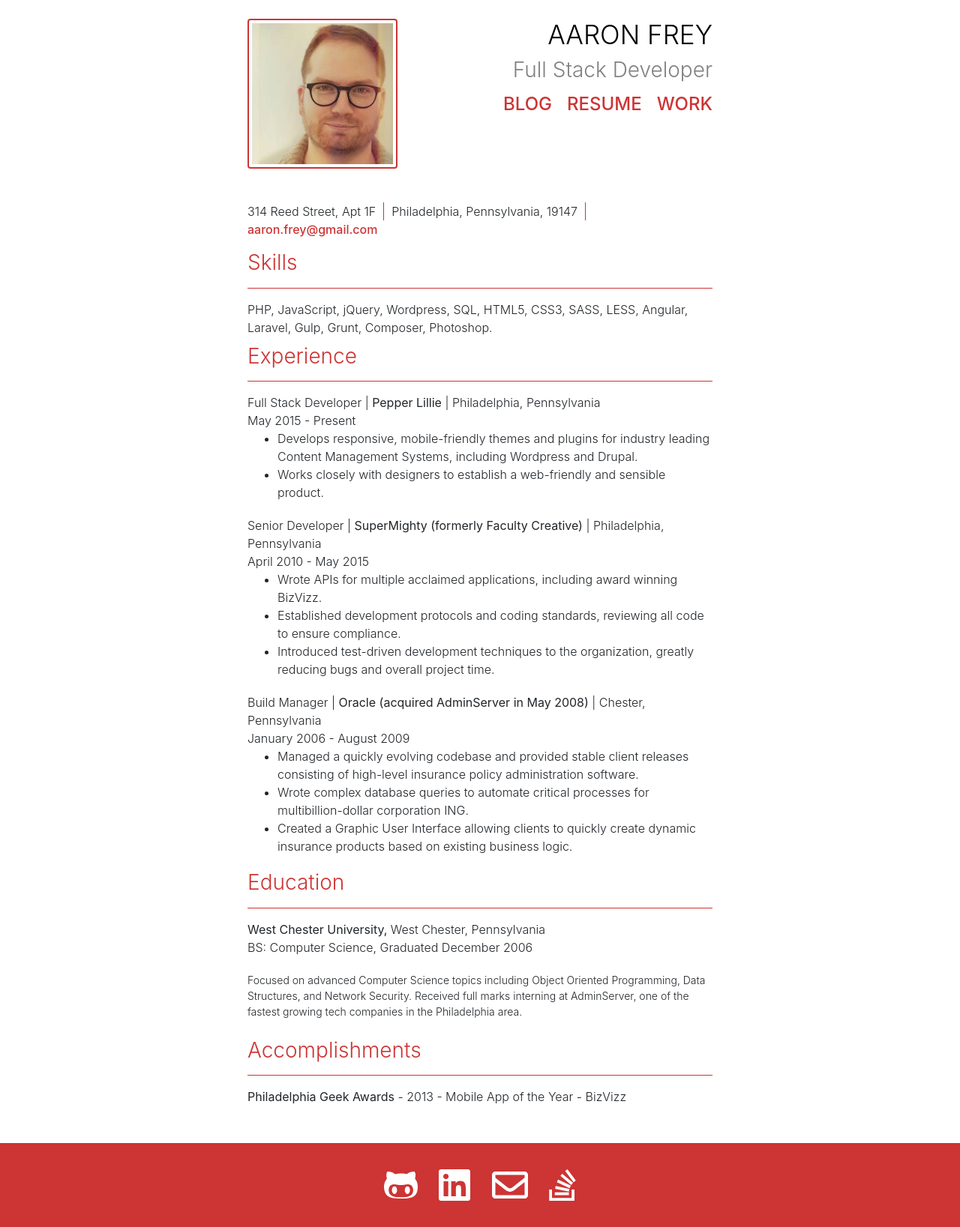
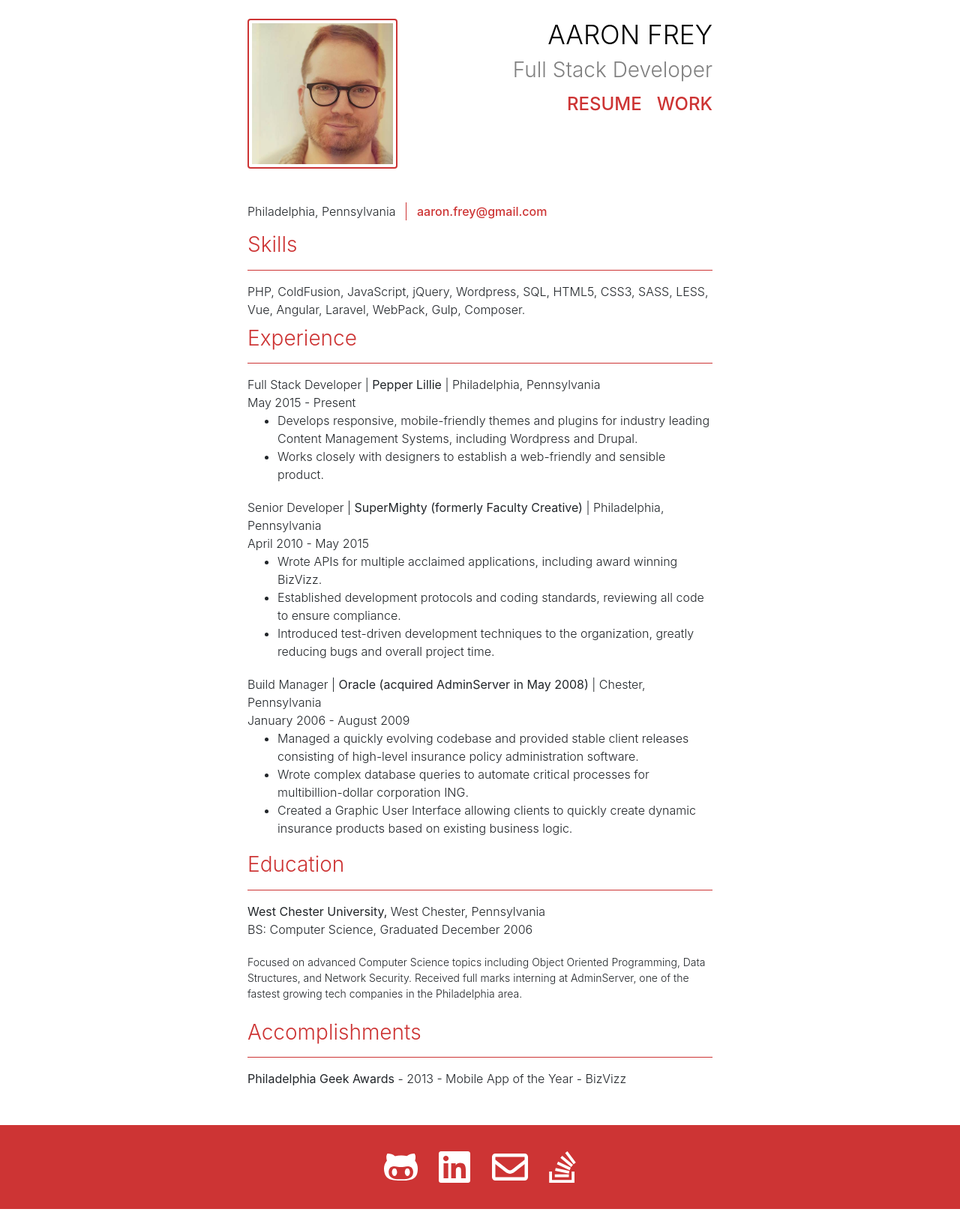
Before and after one commit to aaronfrey/aaronfrey.github.io, a Jekyll site: the page built from resume.html, in a window 1280 px wide. Shown: the whole page at 75% size. Built offline with Jekyll 4.4.1, drawn with Linux system fonts in a browser that asks for light colours; nearby versions of some CDN libraries; after the commit the page ends 1613 px from its top, so only the background shows below that.

Commit message:
Edit resume and styles

```diff
--- a/_data/navigation.yml
+++ b/_data/navigation.yml
@@ -2,5 +2,3 @@
   link: /work.html
 - name: Resume
   link: /resume.html
-- name: Blog
-  link: /blog.html
--- a/_sass/main.scss
+++ b/_sass/main.scss
@@ -1,21 +1,3 @@
-.btn {
-  -webkit-transition: all 0.7s ease-out;
-  -moz-transition: all 0.7s ease-out;
-  -ms-transition: all 0.7s ease-out;
-  -o-transition: all 0.7s ease-out;
-  transition: all 0.7s ease-out;
-  font-weight: 300;
-}
-
-.btn-primary {
-  text-transform: uppercase;
-  height: 54px;
-  width: 100%;
-  padding: 6px 25px;
-  font-size: 22px;
-  border-radius: 27px;
-}
-
 /* Extra Small Devices, Phones */
 
 // Plugins Page
@@ -47,12 +29,6 @@
   hr {
     border-top: 1px solid theme-color("primary");
   }
-  .information {
-    text-align: center;
-    .visible-xs {
-      display: inline-block !important;
-    }
-  }
   .info-section {
     margin-bottom: 20px;
   }
@@ -62,24 +38,12 @@
 
 @media only screen and (min-width: $screen-sm-min) {
   .resume-container {
-    .information {
-      .visible-xs {
-        display: none !important;
-      }
-      ul {
-        display: inline-block;
-        margin-bottom: 0;
-        li {
-          float: left;
-          border-right: 1px solid theme-color("primary");
-          padding-right: 10px;
-          margin-right: 10px;
-          &:last-of-type {
-            border-right: none;
-            padding: 0;
-            margin: 0;
-          }
-        }
+    ul.information li {
+      border-right: 1px solid theme-color("primary");
+      padding-right: 13px;
+      margin-right: 10px;
+      &:last-of-type {
+        border-right: none;
       }
     }
   }
--- a/index.html
+++ b/index.html
@@ -3,5 +3,3 @@ title: Home
 ---
 
 <p>I am a Full Stack Developer located in Philadelphia. I specialize in creating fully responsive WordPress themes and plugins.</p>
-
-<p>Please take a look at my <a href="/resume.html">resume</a>. If you would like to consult with me about your upcoming or existing website or project, please <a href="">contact</a> me.</p>
--- a/resume.html
+++ b/resume.html
@@ -4,19 +4,16 @@ title: Resume
 
 <div class="resume-container">
 
-  <div class="information">
-    <ul class="list-unstyled clearfix">
-      <li>314 Reed Street, Apt 1F</li>
-      <li>Philadelphia, Pennsylvania, 19147</li>
-      <li><a href="mailto:aaron.frey@gmail.com">aaron.frey@gmail.com</a></li>
-    </ul>
-  </div>
+  <ul class="information list-inline clearfix">
+    <li class="list-inline-item">Philadelphia, Pennsylvania</li>
+    <li class="list-inline-item"><a href="mailto:aaron.frey@gmail.com">aaron.frey@gmail.com</a></li>
+  </ul>
 
   <h3>Skills</h3>
   <hr/>
 
   <div>
-    PHP, JavaScript, jQuery, Wordpress, SQL, HTML5, CSS3, SASS, LESS, Angular, Laravel, Gulp, Grunt, Composer, Photoshop.
+    PHP, ColdFusion, JavaScript, jQuery, Wordpress, SQL, HTML5, CSS3, SASS, LESS, Vue, Angular, Laravel, WebPack, Gulp, Composer.
   </div>
 
   <h3>Experience</h3>
```
